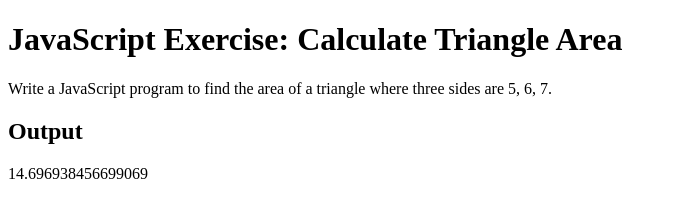
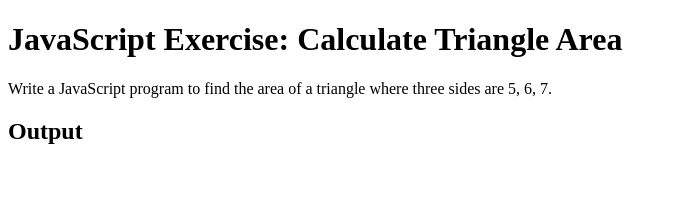
Before and after one commit to lindybner/js-triangle-area-calculation, a plain HTML site: page index.html in a window 1280 px wide. Shown: the whole page, without its empty margins (0-676 px from the left). Drawn offline with Linux system fonts and the light colour scheme.

Commit message:
Update index.html

```diff
--- a/index.html
+++ b/index.html
@@ -14,36 +14,7 @@
     <h2>Output</h2>
     <div id="output"></div>
 
-    <script>
-        // var
-        const output = document.querySelector("#output");
-        const side1 = 5;
-        const side2 = 6;
-        const side3 = 7;
-        let semiperi;
-        let s;
-        let area;
-
-        // fn
-        function findSemiPeri(a, b, c) {
-            semiperi = (a + b + c) / 2
-            return semiperi;
-        }
-
-        function calcTriArea(a, b, c) {
-            s = findSemiPeri(a, b, c);
-            area = Math.sqrt(s * (s - a) * (s - b) * (s - c));
-            return area;
-        }
-
-        function outputFn() {
-            output.innerHTML = calcTriArea(side1, side2, side3);
-        }
-
-        // call outputFn
-        outputFn();
-
-    </script>
+    <script src=""></script>
 </body>
 
 </html>
```
